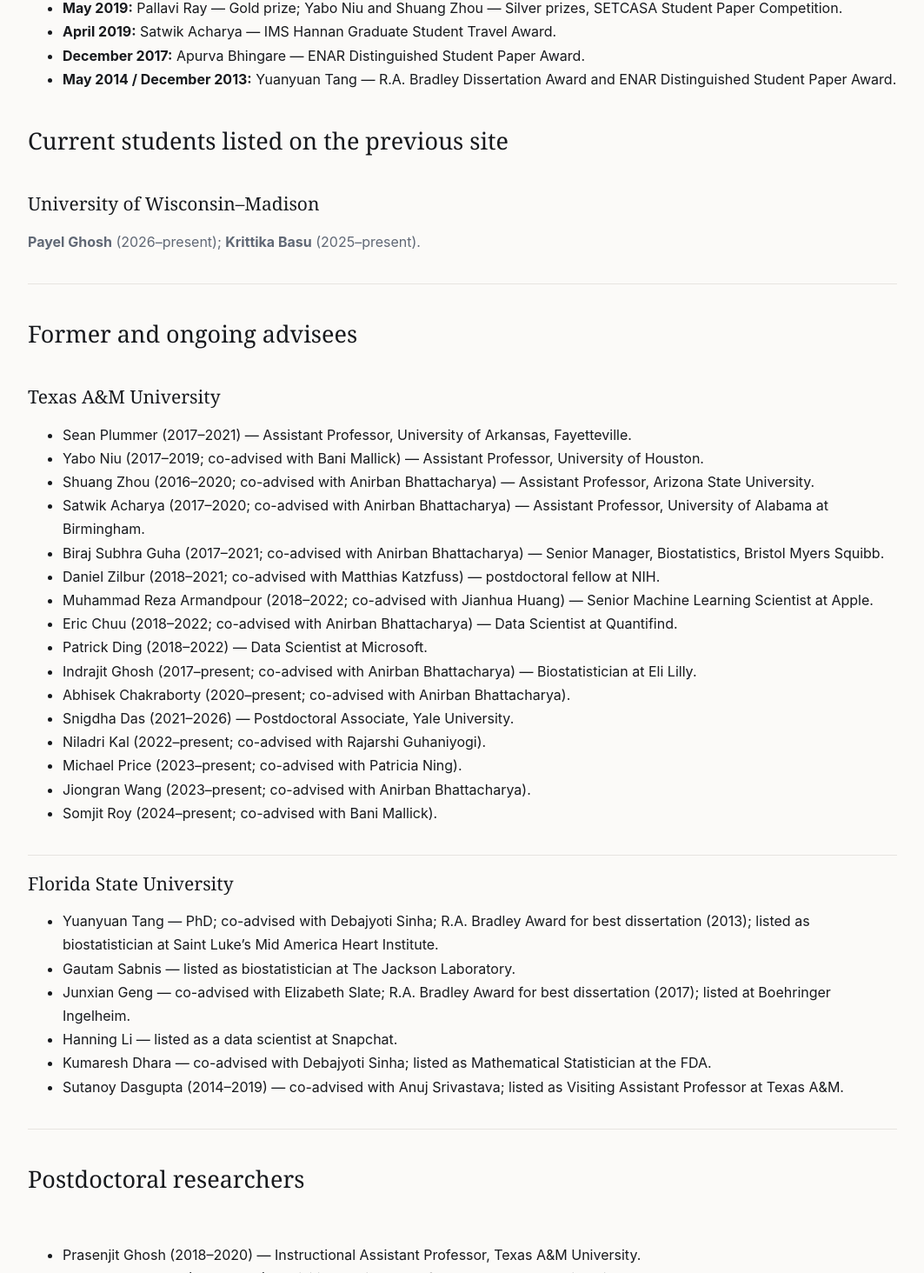
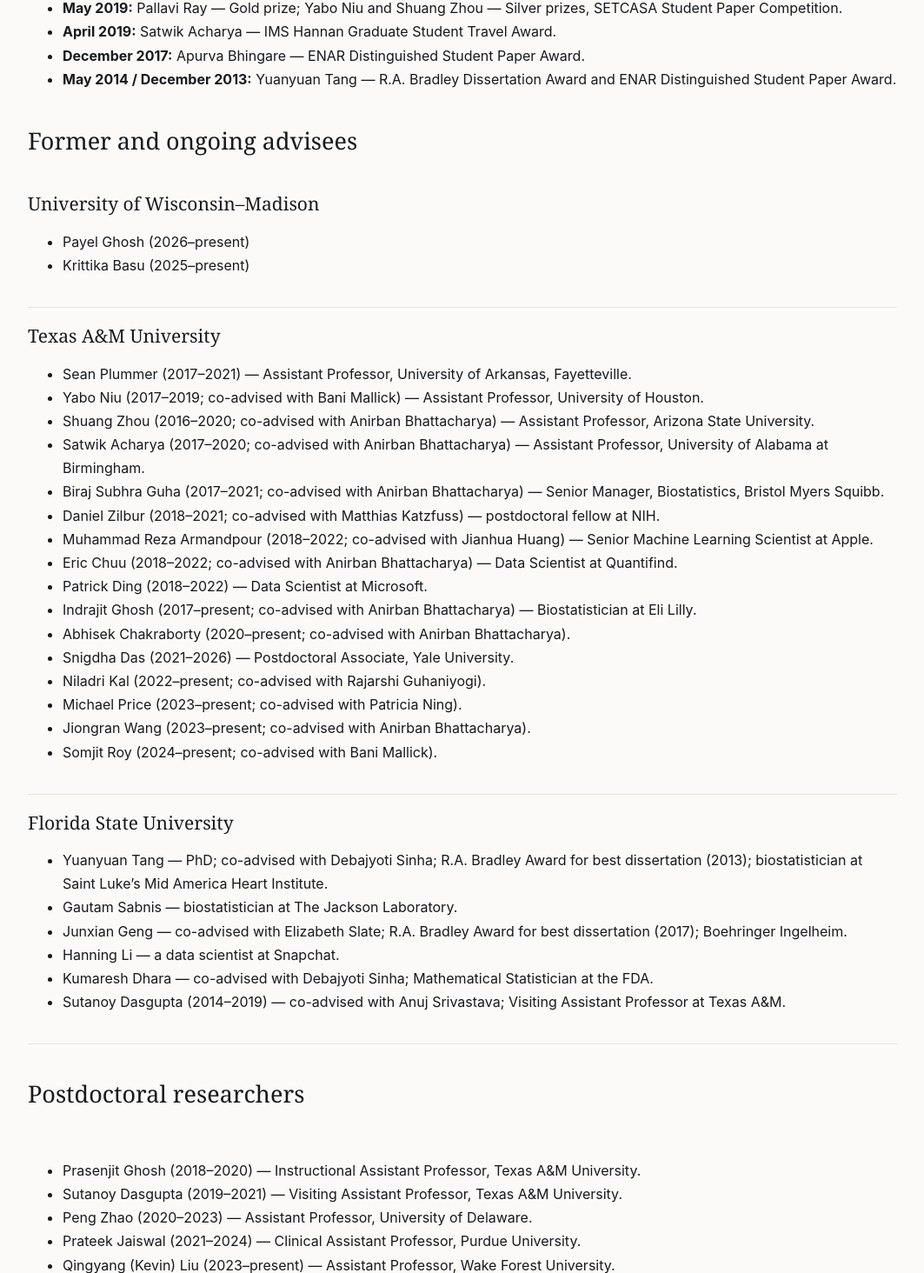
Before and after one commit to debdeepP/debdeepP.github.io, a plain HTML site: page students.html in a window 1280 px wide. Shown: the part 710-2174 px from the top of the page at 87% size, without its empty margins (108-1171 px from the left). Drawn offline with Linux system fonts and the light colour scheme.

Commit message:
Add files via upload

```diff
--- a/students.html
+++ b/students.html
@@ -23,9 +23,11 @@
 <li><strong>December 2017:</strong> Apurva Bhingare — ENAR Distinguished Student Paper Award.</li>
 <li><strong>May 2014 / December 2013:</strong> Yuanyuan Tang — R.A. Bradley Dissertation Award and ENAR Distinguished Student Paper Award.</li>
 </ul>
-<h2>Current students listed on the previous site</h2>
-<div class="paper"><h3>University of Wisconsin–Madison</h3><p><strong>Payel Ghosh</strong> (2026–present); <strong>Krittika Basu</strong> (2025–present).</p></div>
 <h2>Former and ongoing advisees</h2>
+<div class="paper"><h3>University of Wisconsin–Madison</h3><ul>
+<li>Payel Ghosh (2026–present) </li>
+<li>Krittika Basu (2025–present) </li>
+</ul></div>
 <div class="paper"><h3>Texas A&amp;M University</h3><ul>
 <li>Sean Plummer (2017–2021) — Assistant Professor, University of Arkansas, Fayetteville.</li>
 <li>Yabo Niu (2017–2019; co-advised with Bani Mallick) — Assistant Professor, University of Houston.</li>
@@ -45,11 +47,11 @@
 <li>Somjit Roy (2024–present; co-advised with Bani Mallick).</li>
 </ul></div>
 <div class="paper"><h3>Florida State University</h3><ul>
-<li>Yuanyuan Tang — PhD; co-advised with Debajyoti Sinha; R.A. Bradley Award for best dissertation (2013); listed as biostatistician at Saint Luke’s Mid America Heart Institute.</li>
-<li>Gautam Sabnis — listed as biostatistician at The Jackson Laboratory.</li>
-<li>Junxian Geng — co-advised with Elizabeth Slate; R.A. Bradley Award for best dissertation (2017); listed at Boehringer Ingelheim.</li>
-<li>Hanning Li — listed as a data scientist at Snapchat.</li>
-<li>Kumaresh Dhara — co-advised with Debajyoti Sinha; listed as Mathematical Statistician at the FDA.</li>
-<li>Sutanoy Dasgupta (2014–2019) — co-advised with Anuj Srivastava; listed as Visiting Assistant Professor at Texas A&amp;M.</li>
+<li>Yuanyuan Tang — PhD; co-advised with Debajyoti Sinha; R.A. Bradley Award for best dissertation (2013); biostatistician at Saint Luke’s Mid America Heart Institute.</li>
+<li>Gautam Sabnis —  biostatistician at The Jackson Laboratory.</li>
+<li>Junxian Geng — co-advised with Elizabeth Slate; R.A. Bradley Award for best dissertation (2017); Boehringer Ingelheim.</li>
+<li>Hanning Li —  a data scientist at Snapchat.</li>
+<li>Kumaresh Dhara — co-advised with Debajyoti Sinha; Mathematical Statistician at the FDA.</li>
+<li>Sutanoy Dasgupta (2014–2019) — co-advised with Anuj Srivastava;  Visiting Assistant Professor at Texas A&amp;M.</li>
 </ul></div>
 <h2>Postdoctoral researchers</h2><div class="paper"><ul><li>Prasenjit Ghosh (2018–2020) — Instructional Assistant Professor, Texas A&amp;M University.</li><li>Sutanoy Dasgupta (2019–2021) — Visiting Assistant Professor, Texas A&amp;M University.</li><li>Peng Zhao (2020–2023) — Assistant Professor, University of Delaware.</li><li>Prateek Jaiswal (2021–2024) — Clinical Assistant Professor, Purdue University.</li><li>Qingyang (Kevin) Liu (2023–present) — Assistant Professor, Wake Forest University.</li><li>Peter Matthew Jacobs (2025–present).</li></ul></div></main><footer><div class="wrap">Debdeep Pati · Boston University · <a href="https://www.bu.edu/">BU.edu</a> · <a href="https://scholar.google.com/citations?hl=en&amp;user=Qpi_-cwAAAAJ&amp;view_op=list_works&amp;sortby=pubdate">Google Scholar</a></div></footer></body></html>
```
